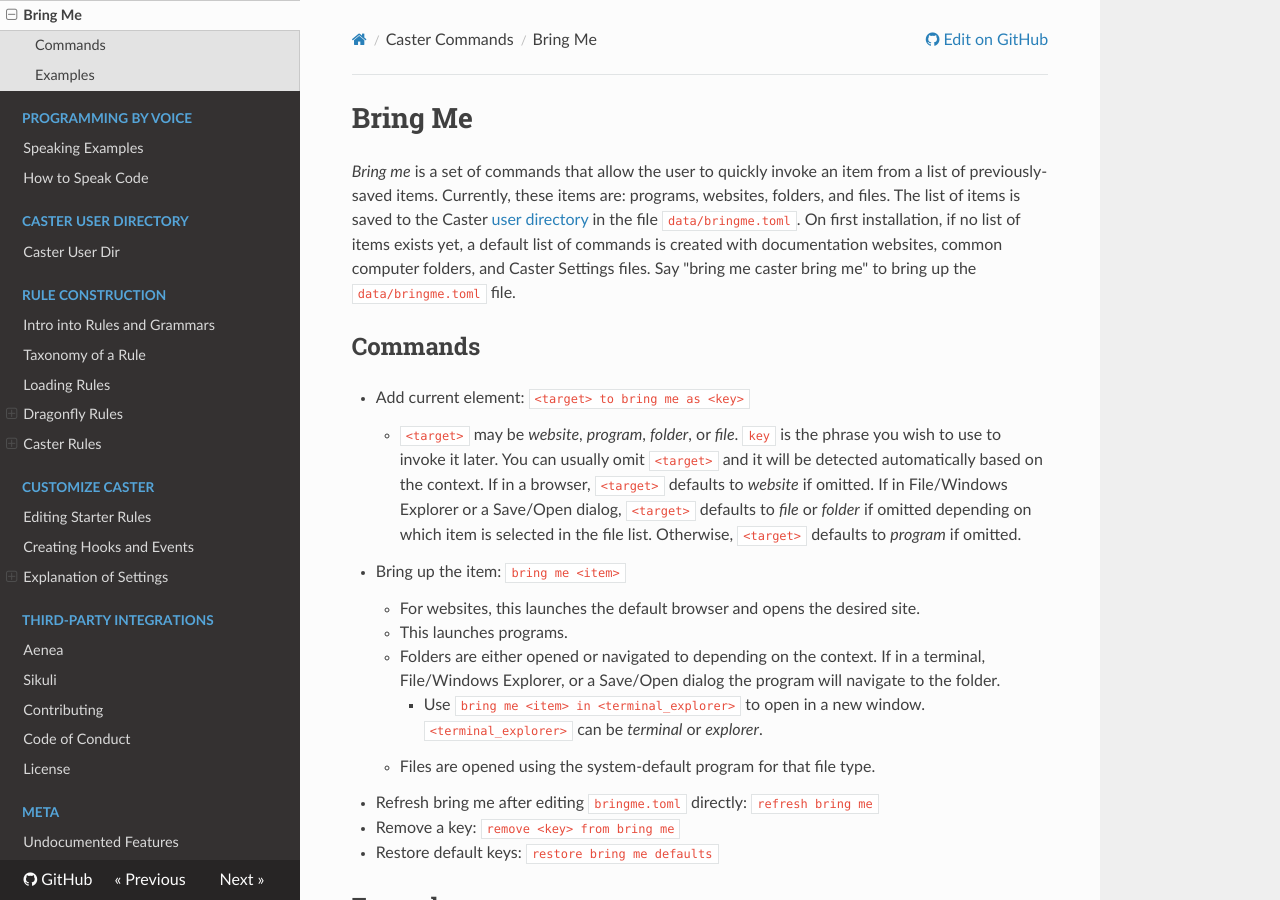
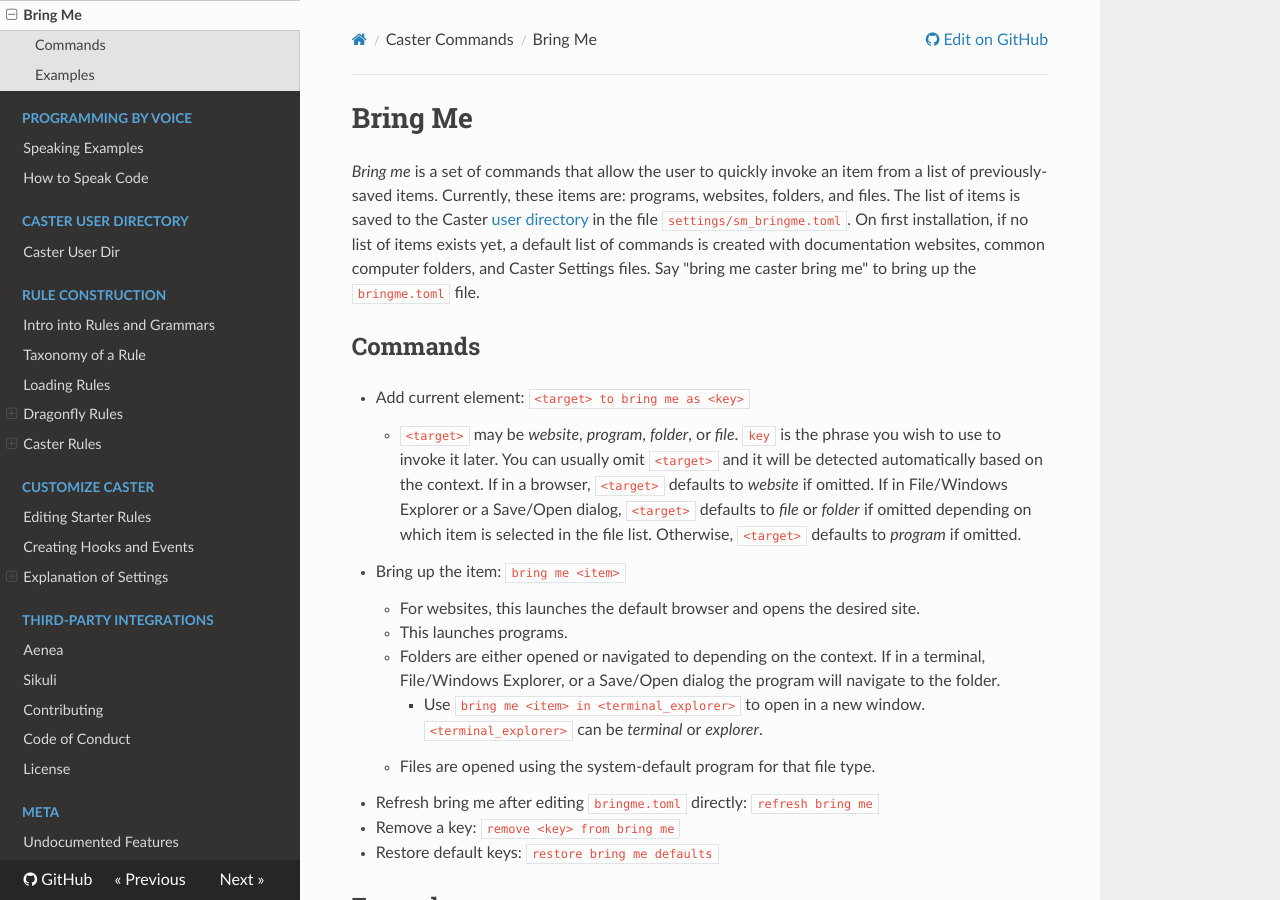
Before and after one commit to dictation-toolbox/Caster, an MkDocs documentation site: the page built from docs/readthedocs/Caster_Commands/Bringme.md, in a window 1280 px wide and 900 px high. Built offline with MkDocs 1.6.1, drawn with Linux system fonts in a browser that asks for light colours; nearby versions of some CDN libraries; comment, search, counter and statistics services are not loaded.

Commit message:
Update Bringme.md
corrected sm_bringme.toml file location/name

```diff
--- a/docs/readthedocs/Caster_Commands/Bringme.md
+++ b/docs/readthedocs/Caster_Commands/Bringme.md
@@ -1,6 +1,6 @@
 # Bring Me
 
-_Bring me_ is a set of commands that allow the user to quickly invoke an item from a list of previously-saved items. Currently, these items are: programs, websites, folders, and files. The list of items is saved to the Caster [user directory](https://caster-lexiconcode.readthedocs.io/en/documentation/readthedocs/User_Dir/Caster_User_Dir/)  in the file `data/bringme.toml`. On first installation, if no list of items exists yet, a default list of commands is created with documentation websites, common computer folders, and Caster Settings files. Say "bring me caster bring me" to bring up the `data/bringme.toml` file.
+_Bring me_ is a set of commands that allow the user to quickly invoke an item from a list of previously-saved items. Currently, these items are: programs, websites, folders, and files. The list of items is saved to the Caster [user directory](https://caster-lexiconcode.readthedocs.io/en/documentation/readthedocs/User_Dir/Caster_User_Dir/)  in the file `settings/sm_bringme.toml`. On first installation, if no list of items exists yet, a default list of commands is created with documentation websites, common computer folders, and Caster Settings files. Say "bring me caster bring me" to bring up the `bringme.toml` file.
 
 ## Commands
 
```
